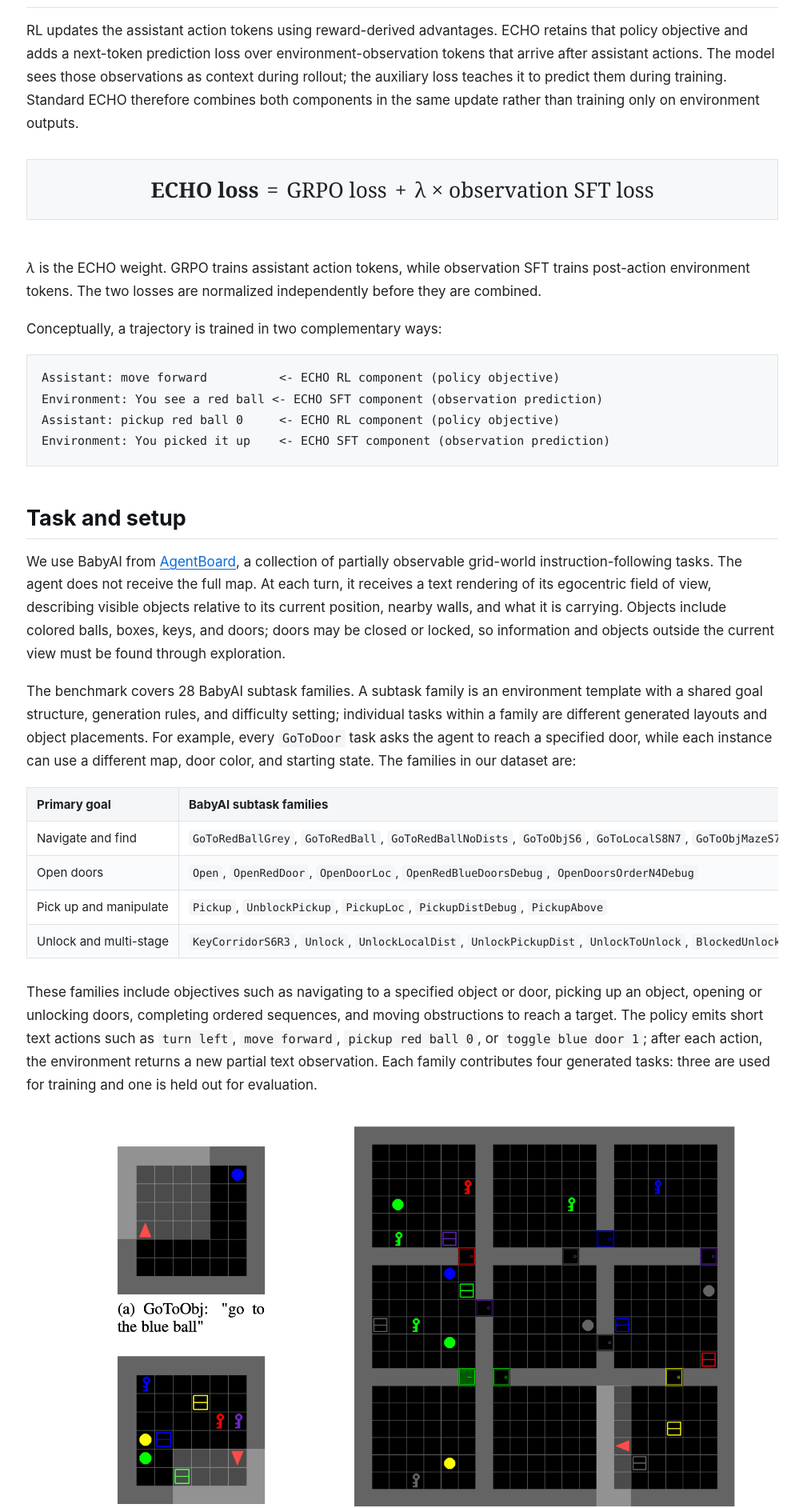
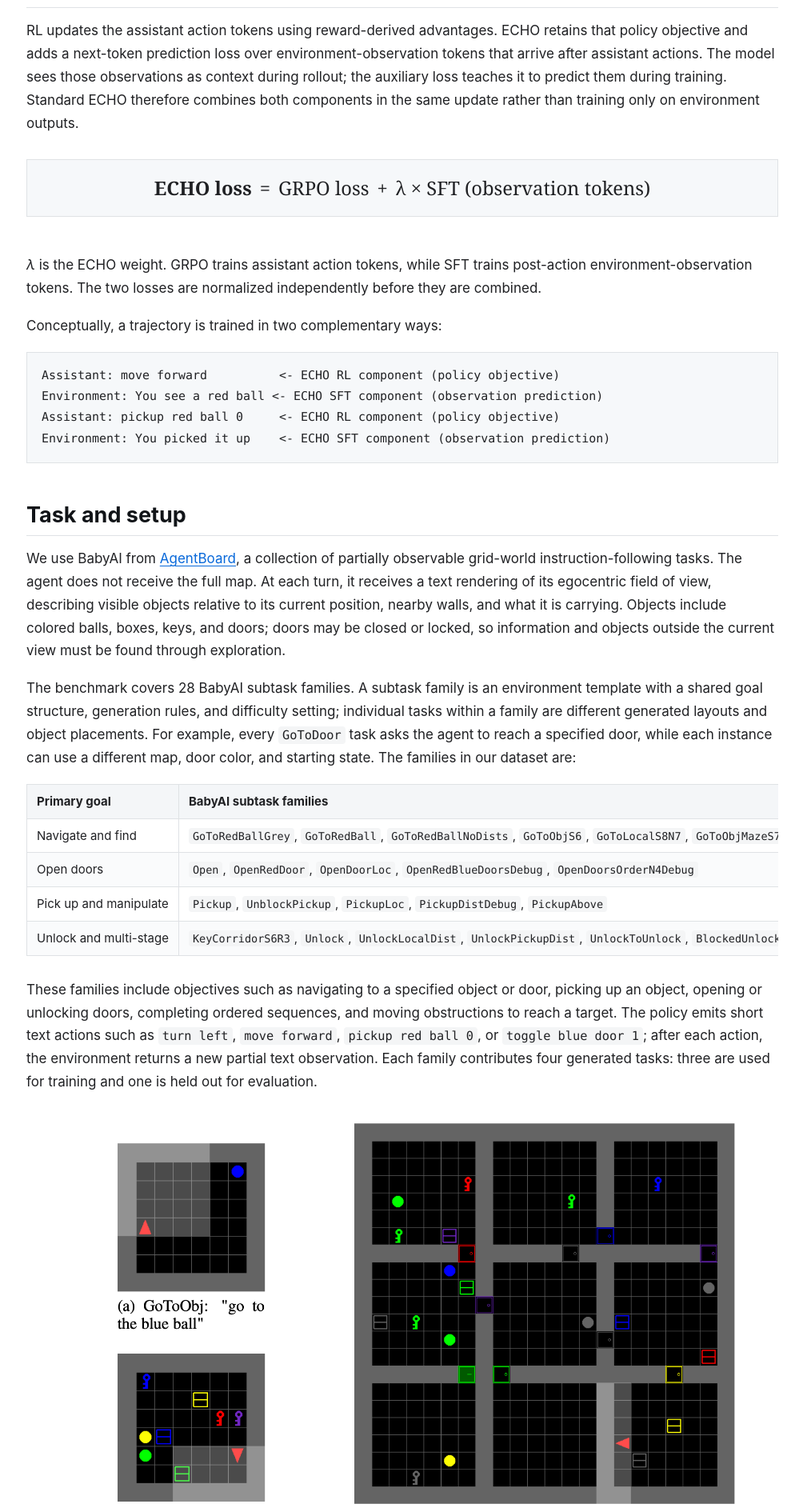
Before and after one commit to Bhoy1/echo-babyai-findings, a Jekyll site: the page built from index.md, in a window 1280 px wide. Shown: the part 821-2706 px from the top of the page at 80% size, without its empty margins (137-1141 px from the left). Built offline with Jekyll 4.4.1, drawn with Linux system fonts in a browser that asks for light colours.

Commit message:
Refine ECHO formula labels

```diff
--- a/assets/css/style.css
+++ b/assets/css/style.css
@@ -103,7 +103,7 @@ blockquote p {
   border: 1px solid var(--border);
   background: #f6f8fa;
   font-family: Georgia, "Times New Roman", serif;
-  font-size: 1.55em;
+  font-size: 1.4em;
   line-height: 1.45;
 }
 
--- a/index.md
+++ b/index.md
@@ -19,16 +19,16 @@ In the main comparison, all three ECHO variants produced higher final mean held-
 
 RL updates the assistant action tokens using reward-derived advantages. ECHO retains that policy objective and adds a next-token prediction loss over environment-observation tokens that arrive after assistant actions. The model sees those observations as context during rollout; the auxiliary loss teaches it to predict them during training. Standard ECHO therefore combines both components in the same update rather than training only on environment outputs.
 
-<div class="equation" role="math" aria-label="ECHO loss equals GRPO loss plus lambda times observation SFT loss">
+<div class="equation" role="math" aria-label="ECHO loss equals GRPO loss plus lambda times SFT on observation tokens">
   <span class="equation-term"><strong>ECHO loss</strong></span>
   <span class="equation-term">=</span>
   <span class="equation-term">GRPO loss</span>
   <span class="equation-term">+</span>
-  <span class="equation-term">&lambda; &times; observation SFT loss</span>
+  <span class="equation-term">&lambda; &times; SFT (observation tokens)</span>
 </div>
 
 
-<p class="equation-explanation"><i>&lambda;</i> is the ECHO weight. GRPO trains assistant action tokens, while observation SFT trains post-action environment tokens. The two losses are normalized independently before they are combined.</p>
+<p class="equation-explanation"><i>&lambda;</i> is the ECHO weight. GRPO trains assistant action tokens, while SFT trains post-action environment-observation tokens. The two losses are normalized independently before they are combined.</p>
 
 Conceptually, a trajectory is trained in two complementary ways:
 
```
